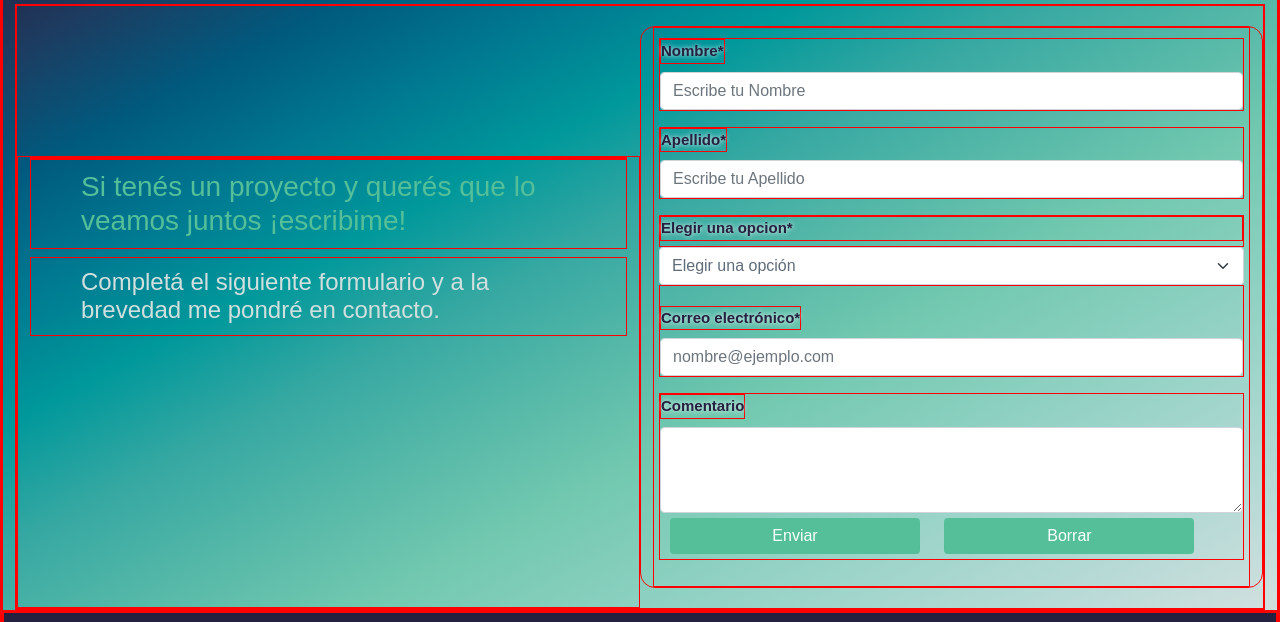
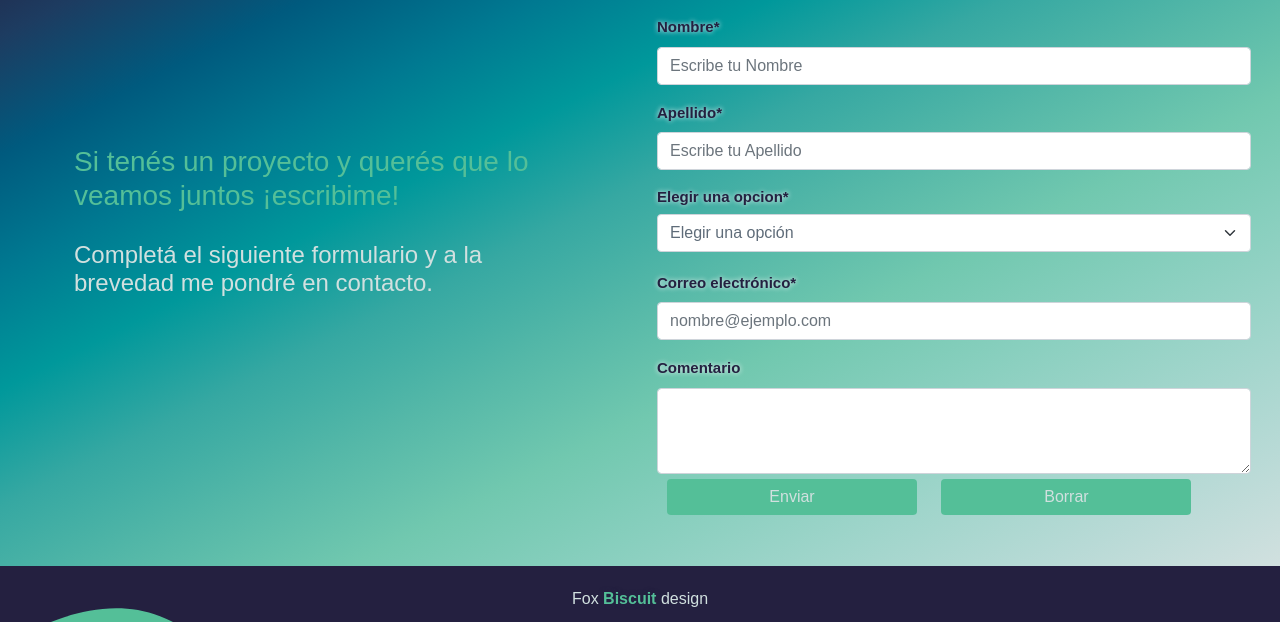
Before and after one commit to gisebag/Fox-Buscuit-Design, a plain HTML site: page pages/hablemos.html in a window 1280 px wide. Shown: the part 147-769 px from the top of the page. Drawn offline with nearby package versions, Linux system fonts and the light colour scheme.

Commit message:
correccion favicon y bordes color

```diff
--- a/css/_sassII.scss
+++ b/css/_sassII.scss
@@ -37,8 +37,3 @@ $pruebas:(
 
 
 //fin mapa//
-
-
-//inicio mixin page: galeria//
-
-//fin mixin//
--- a/css/estilos.scss
+++ b/css/estilos.scss
@@ -3,7 +3,7 @@
     padding: 0;
     box-sizing: border-box;
     font-family: Arial, Helvetica, sans-serif;
-    border: red 1px solid;
+
 }
 
 @import "_sassII";
@@ -90,9 +90,6 @@ $color-texto-footer-secundario:#D1E0DF;
         text-align: center;
         text-shadow: 0 0 5px $color-nav;
     }
-
-
-
 
 }
 
@@ -341,7 +338,7 @@ label{
 
 .clickHablemos{
     background-color:$color-texto-nav;
-    color: white;
+    color:$color-fondo;
     margin: 5px 10px;
     border: none;
     width: 250px;
@@ -475,7 +472,7 @@ label{
     .remote{
         width: 100%;
         height: 100%;
-        // object-fit: cover;
+
 
     }
 
--- a/pages/hablemos.html
+++ b/pages/hablemos.html
@@ -5,7 +5,7 @@
     <meta http-equiv="X-UA-Compatible" content="IE=edge">
     <meta name="viewport" content="width=device-width, initial-scale=1.0">
     <title>Fox - hablemos</title>
-    <link rel="shortcut icon" href="../img/favicon.png">
+    <link rel="shortcut icon" href="../img/favicon1.png">
 
     <!-- CSS bootstrap (se pone antes del link de css que vincula a las paginas entre sí) -->
 
```
Also changed, not shown: index.html (+1 -1 lines), pages/miportfolio.html (+1 -1 lines), pages/servicios.html (+1 -1 lines), pages/sobreMi.html (+1 -1 lines), css/estilos.css, img/favicon1.png (renamed from img/favicon.png), 1 other file.
